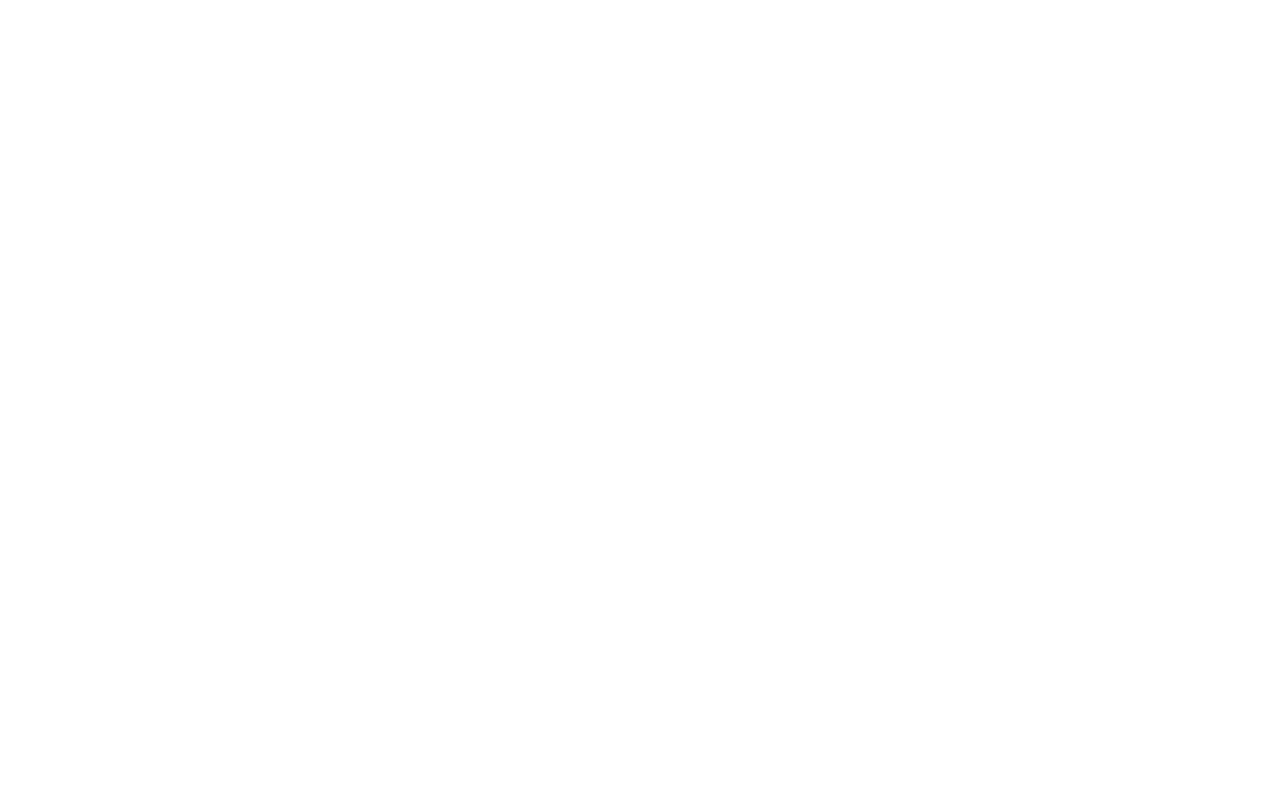
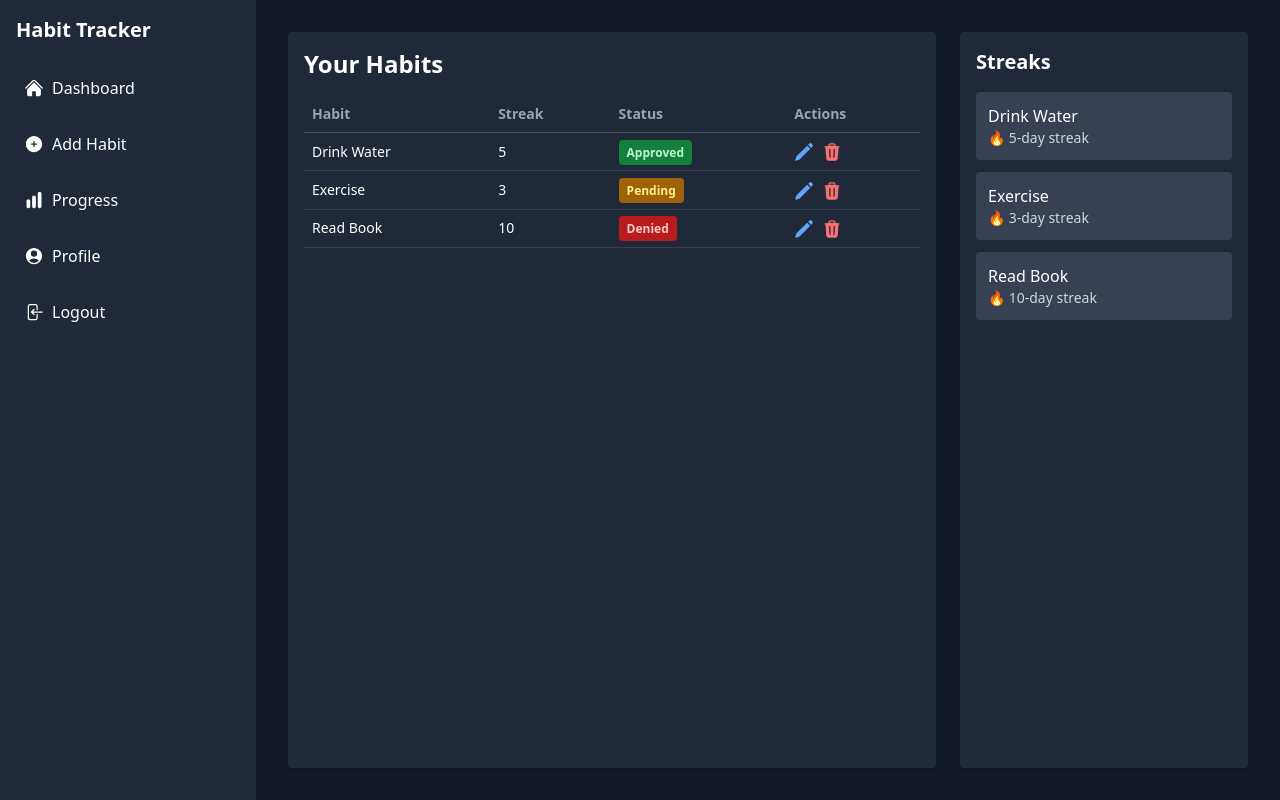
Before and after one commit to Zlatanoski/Habit-Tracker-App-, a React (Vite) app: page /dashbord in a window 1280 px wide. Before the commit this address had no page. Built offline with nearby package versions, Linux system fonts and the light colour scheme.

Commit message:
Dashboard V1

```diff
--- a/package.json
+++ b/package.json
@@ -21,6 +21,7 @@
   },
   "homepage": "https://github.com/Zlatanoski/Habit-Tracker-App-#readme",
   "dependencies": {
+    "@heroicons/react": "^2.2.0",
     "react": "^19.1.0",
     "react-dom": "^19.1.0",
     "react-router-dom": "^6.30.1"
--- a/src/App.jsx
+++ b/src/App.jsx
@@ -3,6 +3,7 @@
 import LoginPage from "./components/LoginPage";
 import SignUpPage from "./components/SignUpPage";
 import {Route,Routes} from 'react-router-dom';
+import Dashboard from './components/Dashbord';
 function App() {
 
   return (
@@ -10,6 +11,7 @@
     <Route path="/"           element={<Landing/>} />
     <Route path="/login"      element={<LoginPage/>} />
     <Route path="/signup"    element={<SignUpPage/>} />
+    <Route path="/dashbord" element={<Dashboard />} />
   </Routes>
 
   )
--- /dev/null
+++ b/src/components/Dashbord.jsx
@@ -0,0 +1,109 @@
+// components/Dashboard.jsx
+import {
+    HomeIcon,
+    PlusCircleIcon,
+    ChartBarIcon,
+    Cog6ToothIcon,
+    UserCircleIcon,
+    ArrowLeftOnRectangleIcon,
+    PencilIcon,
+    TrashIcon,
+} from '@heroicons/react/24/solid';
+import { Link } from 'react-router-dom';
+
+const menuItems = [
+    { label: 'Dashboard', icon: HomeIcon, path: '/dashboard' },
+    { label: 'Add Habit', icon: PlusCircleIcon, path: '/add-habit' },
+    { label: 'Progress', icon: ChartBarIcon, path: '/progress' },
+    { label: 'Profile', icon: UserCircleIcon, path: '/profile' },
+    { label: 'Logout', icon: ArrowLeftOnRectangleIcon, path: '/logout' },
+];
+
+const habits = [
+    { id: 1, name: 'Drink Water', streak: 5, status: 'Approved' },
+    { id: 2, name: 'Exercise', streak: 3, status: 'Pending' },
+    { id: 3, name: 'Read Book', streak: 10, status: 'Denied' },
+];
+
+export default function Dashboard() {
+    return (
+        <div className="flex min-h-screen bg-gray-900 text-white">
+            {/* Sidebar */}
+            <aside className="w-64 bg-gray-800 p-4">
+                <h2 className="text-xl font-bold mb-6">Habit Tracker</h2>
+                <nav className="space-y-4">
+                    {menuItems.map(({ label, icon: Icon, path }) => (
+                        <Link
+                            key={label}
+                            to={path}
+                            className="flex items-center space-x-2 hover:bg-gray-700 p-2 rounded"
+                        >
+                            <Icon className="w-5 h-5" />
+                            <span>{label}</span>
+                        </Link>
+                    ))}
+                </nav>
+            </aside>
+
+            {/* Main Content */}
+            <main className="flex flex-1 p-8 gap-6">
+                {/* Table Centered */}
+                <div className="flex-1 bg-gray-800 p-4 rounded shadow">
+                    <h1 className="text-2xl font-bold mb-4">Your Habits</h1>
+                    <table className="w-full text-left text-sm">
+                        <thead>
+                        <tr className="text-gray-400 border-b border-gray-600">
+                            <th className="p-2">Habit</th>
+                            <th className="p-2">Streak</th>
+                            <th className="p-2">Status</th>
+                            <th className="p-2">Actions</th>
+                        </tr>
+                        </thead>
+                        <tbody>
+                        {habits.map((habit) => (
+                            <tr key={habit.id} className="border-b border-gray-700 hover:bg-gray-700">
+                                <td className="p-2">{habit.name}</td>
+                                <td className="p-2">{habit.streak}</td>
+                                <td className="p-2">
+                    <span
+                        className={`px-2 py-1 rounded text-xs font-semibold ${
+                            habit.status === 'Approved'
+                                ? 'bg-green-700 text-green-200'
+                                : habit.status === 'Pending'
+                                    ? 'bg-yellow-700 text-yellow-200'
+                                    : 'bg-red-700 text-red-200'
+                        }`}
+                    >
+                      {habit.status}
+                    </span>
+                                </td>
+                                <td className="p-2 space-x-2">
+                                    <button className="text-blue-400 hover:text-blue-200">
+                                        <PencilIcon className="w-5 h-5 inline" />
+                                    </button>
+                                    <button className="text-red-400 hover:text-red-200">
+                                        <TrashIcon className="w-5 h-5 inline" />
+                                    </button>
+                                </td>
+                            </tr>
+                        ))}
+                        </tbody>
+                    </table>
+                </div>
+
+                {/* Right Panel for Streaks or Widgets */}
+                <div className="w-72 bg-gray-800 p-4 rounded shadow">
+                    <h2 className="text-xl font-semibold mb-4">Streaks</h2>
+                    <ul className="space-y-3">
+                        {habits.map((habit) => (
+                            <li key={habit.id} className="bg-gray-700 p-3 rounded">
+                                <div className="font-medium">{habit.name}</div>
+                                <div className="text-sm text-gray-300">🔥 {habit.streak}-day streak</div>
+                            </li>
+                        ))}
+                    </ul>
+                </div>
+            </main>
+        </div>
+    );
+}
--- a/src/components/HeadingBody.jsx
+++ b/src/components/HeadingBody.jsx
@@ -1,10 +1,11 @@
 import React from 'react';
 import ema from '../assets/ema.png';
 import john from '../assets/john.png';
+import {Link} from "react-router-dom";
 
 function HeadingBody() {
     return (
-        <div className="flex flex-col items-center min-h-screen bg-white px-4">
+        <div className="flex font-inter flex-col items-center min-h-screen bg-white px-4">
 
             <div className="mt-20 text-center max-w-2xl pt-10  ">
                 <h1 className="font-bold font-inter text-3xl sm:text-4xl md:text-5xl lg:text-6xl text-brandBlue leading-snug">
@@ -13,9 +14,9 @@
                 <p className="mt-6 text-base sm:text-lg md:text-xl text-gray-600 font-medium">
                     Harness the power of daily routines to transform your lifestyle.
                 </p>
-                <button className="mt-8 bg-brandBlue hover:bg-brandBlueHover px-6 py-3 rounded-xl font-semibold text-white transition">
+                <Link to='/dashbord' className="mt-8 bg-brandBlue hover:bg-brandBlueHover px-6 py-3 rounded-xl font-semibold text-white transition">
                     Try BBetter Free
-                </button>
+                </Link>
             </div>
 
 
@@ -32,7 +33,7 @@
 
                 <div className="flex flex-col justify-center items-center px-4">
                     <div className="bg-brandBlue/10 backdrop-blur-sm p-8 rounded-2xl shadow-lg border border-brandBlue/20 max-w-[600px]">
-                        <h2 className="text-2xl sm:text-3xl md:text-4xl lg:text-5xl font-extrabold text-brandBlue leading-snug mb-4">
+                        <h2 className="text-2xl font-inter sm:text-3xl md:text-4xl lg:text-5xl font-extrabold text-brandBlue leading-snug mb-4">
                             Want to be smart and jacked like John—<br className="hidden md:block" />
                             or pretty and driven like Ema?
                         </h2>
--- a/src/components/SignUpPage.jsx
+++ b/src/components/SignUpPage.jsx
@@ -2,7 +2,7 @@
 function SignUpPage() {
     return (
         <div>
-            <div className="flex items-center min-h-screen bg-white dark:bg-gray-900">
+            <div className="flex items-center min-h-screen bg-brandPrussian">
                 <div className="container mx-auto">
                     <div className="max-w-md mx-auto my-10">
                         <div className="text-center">
```
Also changed, not shown: 1 other file (tests, documents, lock files or other folders).
